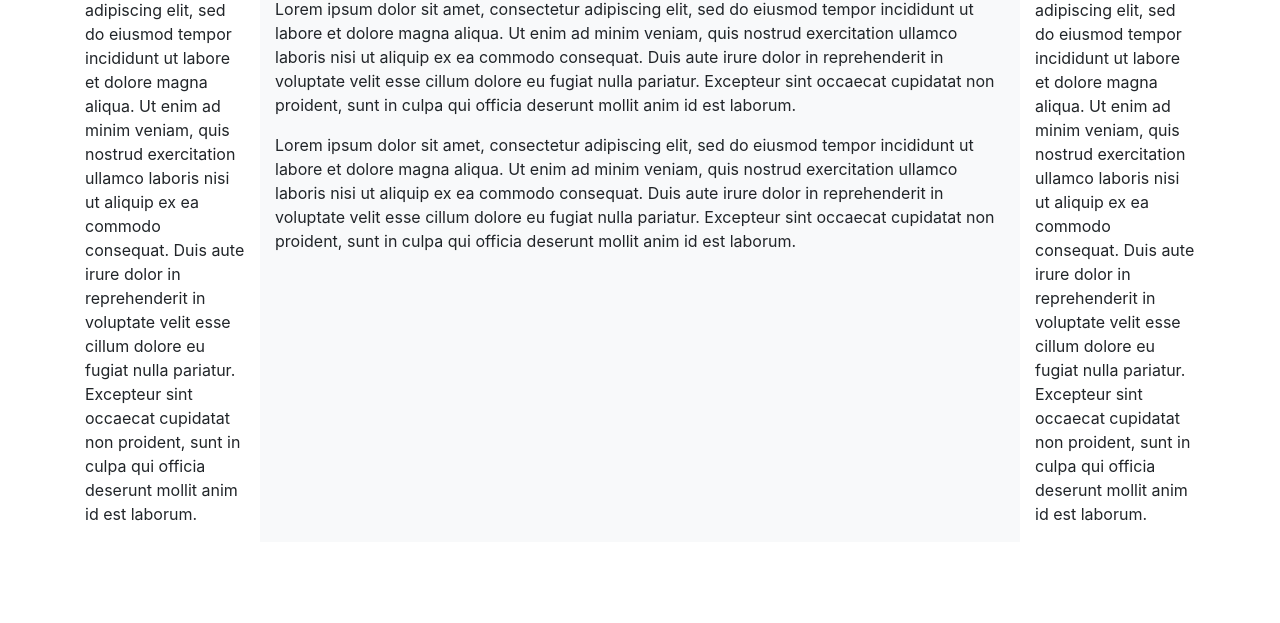
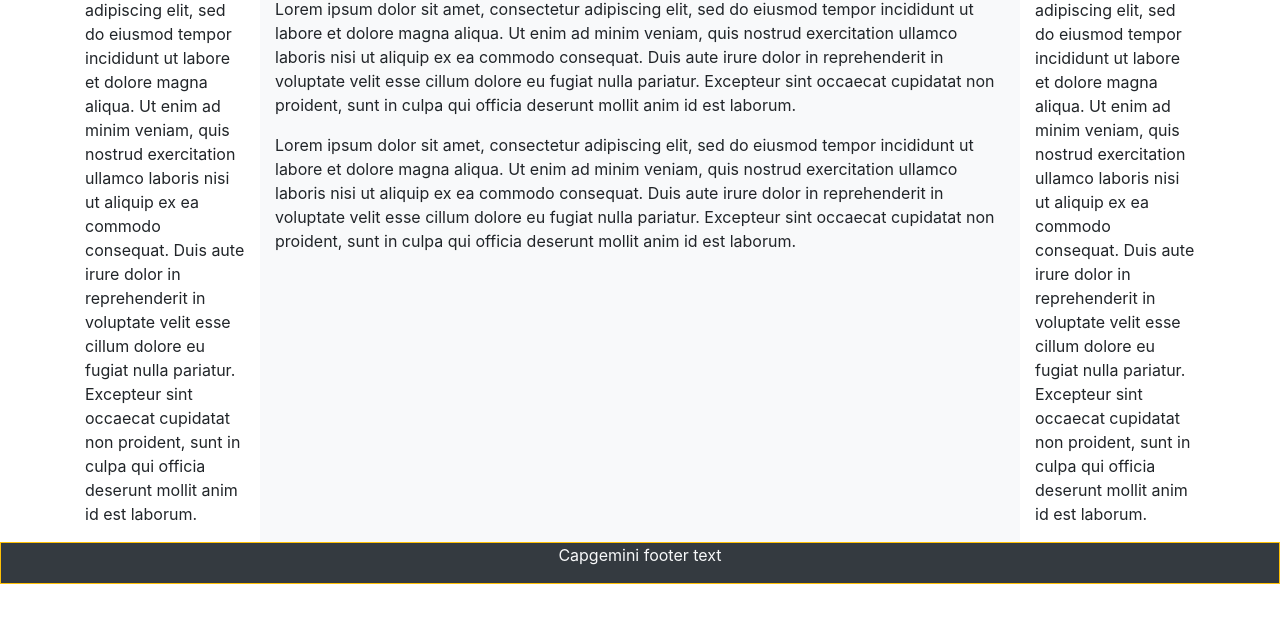
Before and after one commit to vamandeshmukh/cg-feb18-ui, a plain HTML site: page 08-html-bs-grid-system.html in a window 1280 px wide. Shown: the part 173-796 px from the top of the page. Drawn offline with nearby package versions, Linux system fonts and the light colour scheme.

Commit message:
bootstrap

```diff
--- a/08-html-bs-grid-system.html
+++ b/08-html-bs-grid-system.html
@@ -82,6 +82,9 @@
             </div>
 
         </div>
+        <div class="bg-dark border border-warning text-center">
+            <p class="text-light text-center">Capgemini footer text</p>
+        </div>
 
     </div>
 </body>
```
